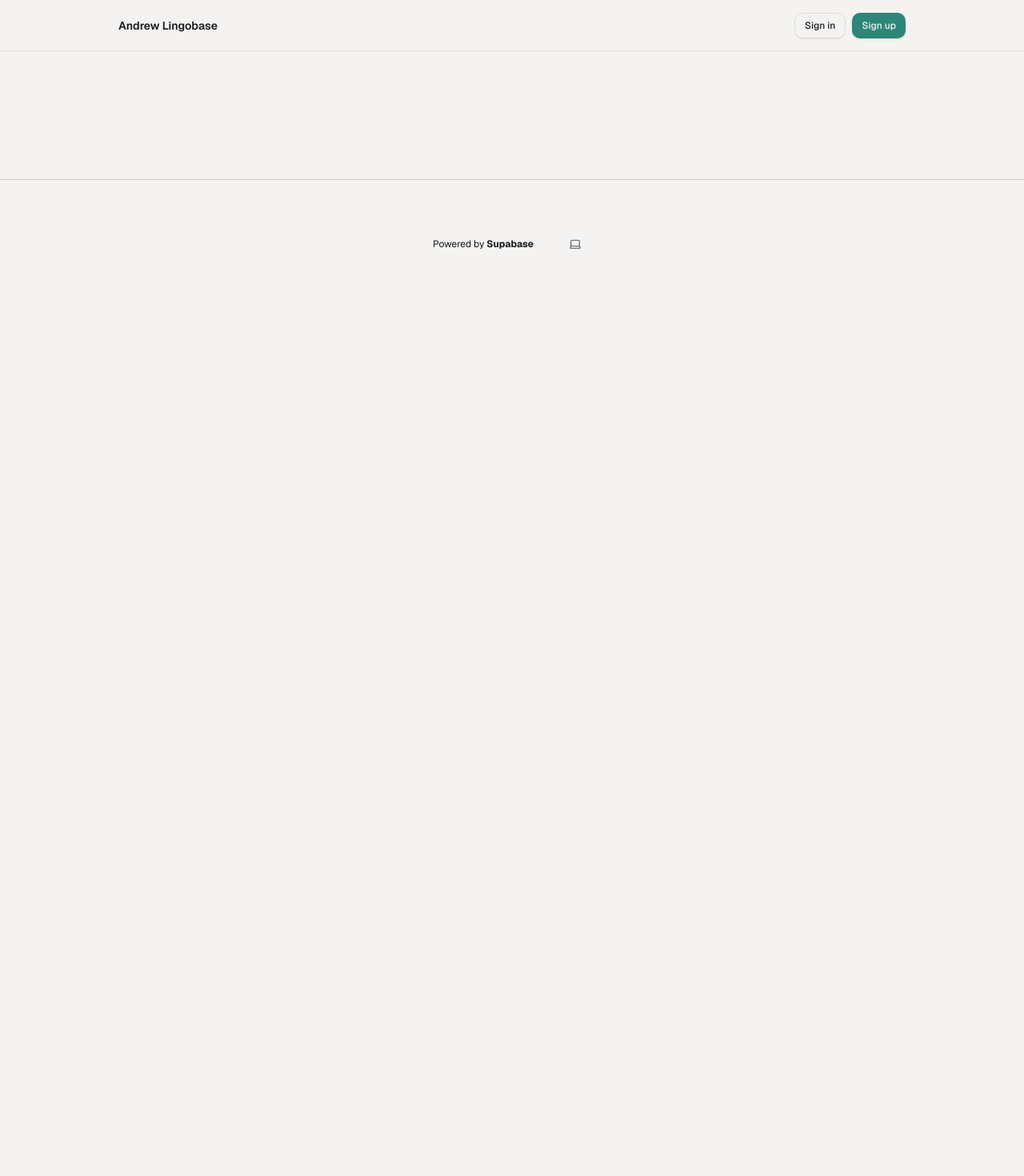
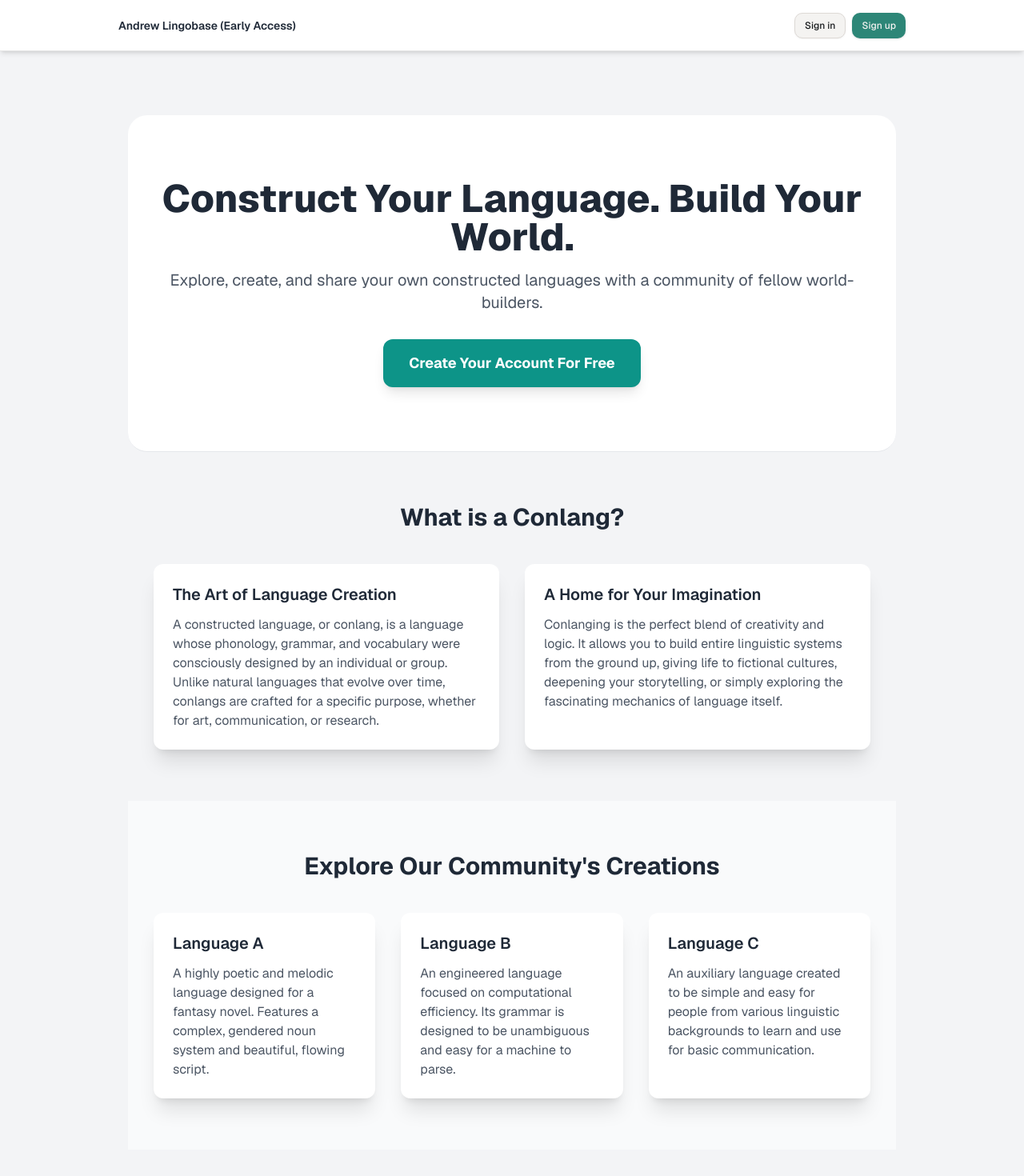
Before and after one commit to andrewnationdev/andrew-lingobase, a Next.js app: page / in a window 1280 px wide. Shown: the top 1470 px of the page at 80% size. Before the commit the page ends 800 px from the top, so only its background shows below. Built offline with nearby package versions, Linux system fonts and the light colour scheme; no server answers.

Commit message:
add a text editor and a home page

```diff
--- a/app/dashboard/page.tsx
+++ b/app/dashboard/page.tsx
@@ -2,6 +2,8 @@ import { redirect } from "next/navigation";
 import Link from 'next/link';
 import { createClient } from "@/lib/supabase/server";
 import ConlangsList from "@/components/ui/conlangs-list";
+import Notepad from "@/components/ui/texteditor";
+import QuickNavigationComponent from "@/components/ui/quicknavigation";
 
 export default async function DashboardPage() {
   const supabase = await createClient();
@@ -18,9 +20,19 @@ export default async function DashboardPage() {
   }
 
   return (
-    <div className="flex-1 w-full flex flex-col gap-12">
-      <div className="w-full">
-      </div>
+    <div className="flex-1 w-full flex flex-col gap-4">
+      <QuickNavigationComponent data={[
+        {
+          href: '',
+          text: 'Your Conlangs'
+        }, {
+          href: '',
+          text: 'Conlangs in the Website'
+        }, {
+          href: '#notepad',
+          text: 'Notes and Ideas'
+        }
+      ]}/>
       <div className="flex flex-col gap-2 items-start">
         <h2 className="font-bold text-2xl mb-4">Your Conlangs:</h2>
         <ConlangsList authOnly user={uname} />
@@ -30,6 +42,9 @@ export default async function DashboardPage() {
         <h2 className="font-bold text-2xl mb-4">{`Everyone Else's Conlangs`}</h2>
         <ConlangsList />
       </div>
+      <div className="w-full" id="notepad">
+        <Notepad/>
+      </div>
     </div>
   );
 }
--- a/app/layout.tsx
+++ b/app/layout.tsx
@@ -29,7 +29,7 @@ export default function RootLayout({
       <body className={`${geistSans.className} antialiased`}>
         <ThemeProvider
           attribute="class"
-          defaultTheme="system"
+          defaultTheme="light"
           enableSystem
           disableTransitionOnChange
         >
--- a/app/page.tsx
+++ b/app/page.tsx
@@ -4,22 +4,103 @@ import { ThemeSwitcher } from "@/components/theme-switcher";
 import { hasEnvVars } from "@/lib/utils";
 import Link from "next/link";
 
-export default function Home() {
+import React from 'react';
+import { createClient } from "@/lib/supabase/server";
+
+const Card = ({ title, children }) => (
+  <div className="bg-white dark:bg-gray-800 p-6 rounded-lg shadow-xl hover:shadow-2xl transition-shadow duration-300 h-full">
+    <h3 className="text-xl font-semibold mb-3 text-gray-800 dark:text-white">{title}</h3>
+    <p className="text-gray-600 dark:text-gray-300">{children}</p>
+  </div>
+);
+
+export default async function Home() {
+  const supabase = await createClient();
+
+  const { data } = await supabase.auth.getClaims();
+
+  const user = data?.claims;
+
   return (
-    <main className="min-h-screen flex flex-col items-center">
+    <main className="min-h-screen flex flex-col items-center bg-gray-100 dark:bg-gray-900">
       <div className="flex-1 w-full flex flex-col gap-20 items-center">
-        <nav className="w-full flex justify-center border-b border-b-foreground/10 h-16">
+        <nav className="w-full sticky top-0 z-10 flex justify-center border-b border-b-foreground/10 h-16 bg-white dark:bg-gray-900 shadow-md">
           <div className="w-full max-w-5xl flex justify-between items-center p-3 px-5 text-sm">
-            <div className="flex gap-5 items-center font-semibold">
-              <Link href={"/dashboard"}>Andrew Lingobase</Link>
+            <div className="flex gap-5 items-center font-semibold text-gray-800 dark:text-white">
+              <Link href={"/dashboard"}>Andrew Lingobase (Early Access)</Link>
             </div>
             {!hasEnvVars ? <EnvVarWarning /> : <AuthButton />}
           </div>
         </nav>
 
-        <main></main>
+        <main>
+          <section className="bg-white dark:bg-gray-800 py-20 px-8 text-center border-b border-gray-200 dark:border-gray-700 rounded-3xl">
+            <div className="max-w-4xl mx-auto">
+              <h1 className="text-4xl md:text-5xl font-extrabold text-gray-800 dark:text-white mb-4">
+                Construct Your Language. Build Your World.
+              </h1>
+              <p className="text-xl text-gray-600 dark:text-gray-300 mb-8">
+                Explore, create, and share your own constructed languages with a community of fellow world-builders.
+              </p>
+              {!user ? <Link href="/auth/sign-up" className="inline-block px-8 py-4 bg-teal-600 text-white rounded-lg text-lg font-bold hover:bg-teal-700 transition-colors duration-200 shadow-lg">
+                Create Your Account For Free
+              </Link>
+                :
+                <Link href="/dashboard" className="inline-block px-8 py-4 bg-teal-600 text-white rounded-lg text-lg font-bold hover:bg-teal-700 transition-colors duration-200 shadow-lg">
+                  Visit Your Dashboard
+                </Link>}
+            </div>
+          </section>
 
-        <footer className="w-full flex items-center justify-center border-t mx-auto text-center text-xs gap-8 py-16">
+          <section id="what-is-conlanging" className="py-16 px-8">
+            <div className="max-w-4xl mx-auto">
+              <h2 className="text-3xl font-bold text-center mb-10 text-gray-800 dark:text-white">What is a Conlang?</h2>
+              <div className="grid md:grid-cols-2 gap-8">
+                <div>
+                  <Card title="The Art of Language Creation">
+                    A constructed language, or conlang, is a language whose phonology, grammar, and vocabulary were consciously designed by an individual or group. Unlike natural languages that evolve over time, conlangs are crafted for a specific purpose, whether for art, communication, or research.
+                  </Card>
+                </div>
+                <div>
+                  <Card title="A Home for Your Imagination">
+                    Conlanging is the perfect blend of creativity and logic. It allows you to build entire linguistic systems from the ground up, giving life to fictional cultures, deepening your storytelling, or simply exploring the fascinating mechanics of language itself.
+                  </Card>
+                </div>
+              </div>
+            </div>
+          </section>
+
+          <section id="showcase" className="bg-gray-50 dark:bg-gray-900 py-16 px-8">
+            <div className="max-w-4xl mx-auto">
+              <h2 className="text-3xl font-bold text-center mb-10 text-gray-800 dark:text-white">Explore Our Community's Creations</h2>
+              <div className="grid grid-cols-1 sm:grid-cols-2 lg:grid-cols-3 gap-8">
+                <Card title="Language A">
+                  A highly poetic and melodic language designed for a fantasy novel. Features a complex, gendered noun system and beautiful, flowing script.
+                </Card>
+                <Card title="Language B">
+                  An engineered language focused on computational efficiency. Its grammar is designed to be unambiguous and easy for a machine to parse.
+                </Card>
+                <Card title="Language C">
+                  An auxiliary language created to be simple and easy for people from various linguistic backgrounds to learn and use for basic communication.
+                </Card>
+              </div>
+            </div>
+          </section>
+
+          <section className="py-16 px-8 text-center bg-gray-100 dark:bg-gray-900">
+            <div className="max-w-3xl mx-auto">
+              <h2 className="text-3xl font-bold mb-4 text-gray-800 dark:text-white">Ready to Start Your Journey?</h2>
+              <p className="text-lg text-gray-600 dark:text-gray-300 mb-8">
+                Join our community and gain access to many tools and resources you need to bring your language to life.
+              </p>
+              <a href="/register" className="inline-block px-8 py-4 bg-teal-600 text-white rounded-lg text-lg font-bold hover:bg-teal-700 transition-colors duration-200 shadow-lg">
+                Sign Up Now
+              </a>
+            </div>
+          </section>
+        </main>
+
+        <footer className="w-full flex items-center justify-center border-t mx-auto text-center text-xs gap-8 py-16 bg-white dark:bg-gray-900 border-gray-200 dark:border-gray-700 text-gray-600 dark:text-gray-300">
           <p>
             Powered by{" "}
             <a
--- /dev/null
+++ b/components/ui/quicknavigation.tsx
@@ -0,0 +1,12 @@
+"use client"
+import Link from 'next/link';
+
+export default function QuickNavigationComponent({data}:{data: {
+    href: string,
+    text: string
+}[]}){
+    return <nav className="bg-white shadow-lg p-4 flex justify-center space-x-6 rounded-lg">
+        <span>Contents in this Page: </span>
+        {data.map((link, index) => <Link key={index} href={link.href} className="text-teal-600">{link.text}</Link>)}
+      </nav>
+}
--- /dev/null
+++ b/components/ui/texteditor.tsx
@@ -0,0 +1,67 @@
+"use client"
+import React, { useState, useEffect, useCallback } from 'react';
+
+function useDebounce(value, delay) {
+  const [debouncedValue, setDebouncedValue] = useState(value);
+
+  useEffect(() => {
+    const handler = setTimeout(() => {
+      setDebouncedValue(value);
+    }, delay);
+
+    return () => {
+      clearTimeout(handler);
+    };
+  }, [value, delay]);
+
+  return debouncedValue;
+}
+
+export default function Notepad(){
+  const localStorageKey = 'editorContent';
+
+  const [content, setContent] = useState('');
+
+  const debouncedContent = useDebounce(content, 500);
+
+  useEffect(() => {
+    try {
+      const savedContent = localStorage.getItem(localStorageKey);
+      if (savedContent) {
+        setContent(savedContent);
+      }
+    } catch (error) {
+      console.error("Failed to load content from localStorage", error);
+    }
+  }, []);
+
+  useEffect(() => {
+    if (debouncedContent !== null) {
+      try {
+        localStorage.setItem(localStorageKey, debouncedContent);
+        console.log("Content saved to localStorage.");
+      } catch (error) {
+        console.error("Failed to save content to localStorage", error);
+      }
+    }
+  }, [debouncedContent]);
+
+  const handleChange = (e) => {
+    setContent(e.target.value);
+  };
+
+  return (
+    <div className="min-h-screen p-8 flex items-center justify-center font-inter">
+      <div className="bg-white p-6 rounded-lg shadow-xl w-full max-w-2xl">
+        <h2 className="text-2xl font-bold mb-4 text-gray-800">Notes and Ideas</h2>
+        <p className="text-gray-500 mb-4">Write down your notes and ideas for later. They will be saved automatically as you type.</p>
+        <textarea
+          className="w-full h-80 p-4 border border-gray-300 rounded-lg focus:outline-none focus:ring-2 focus:ring-blue-500 transition-colors duration-200 resize-none"
+          placeholder="Start typing here..."
+          value={content}
+          onChange={handleChange}
+        ></textarea>
+      </div>
+    </div>
+  );
+};
```
